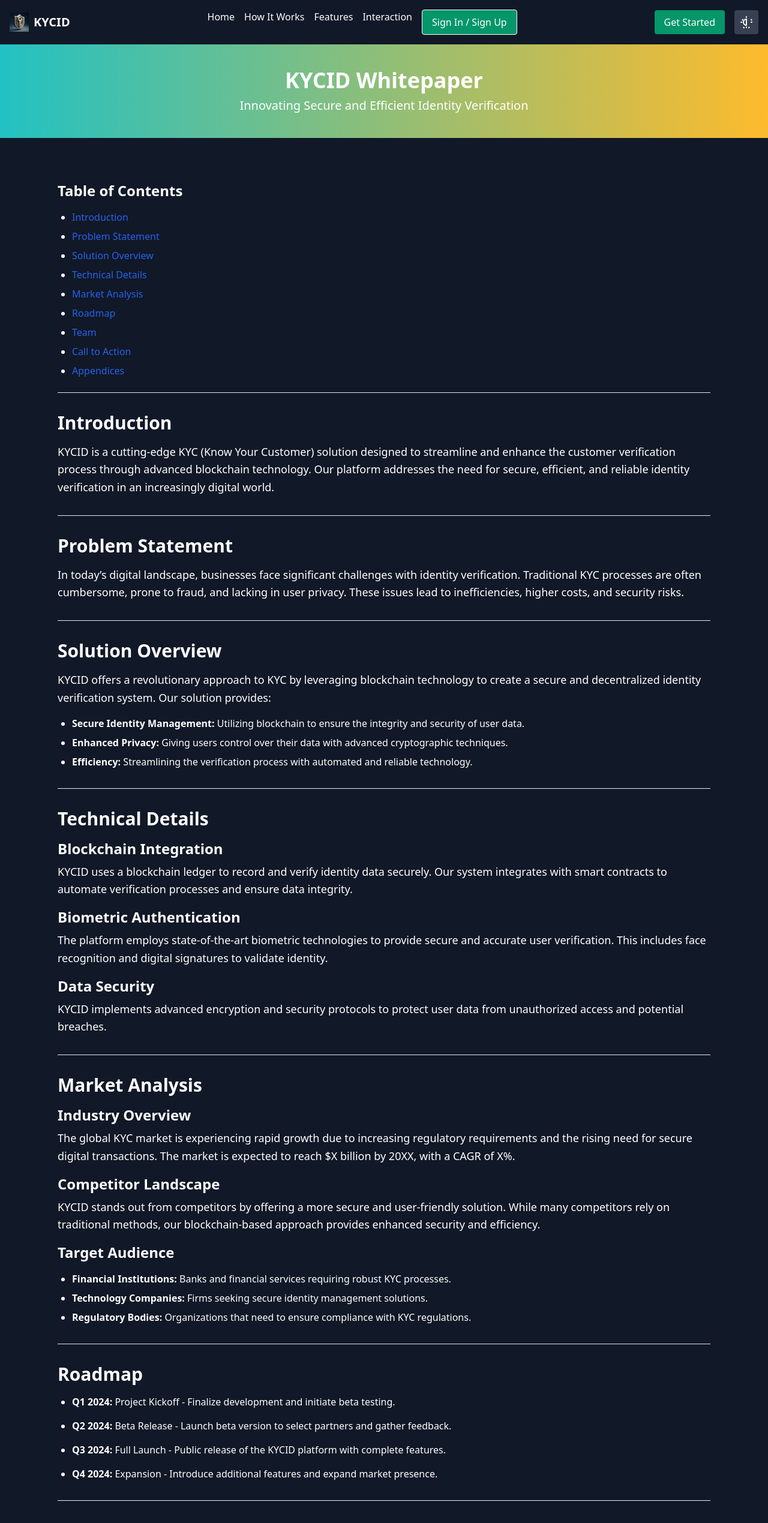
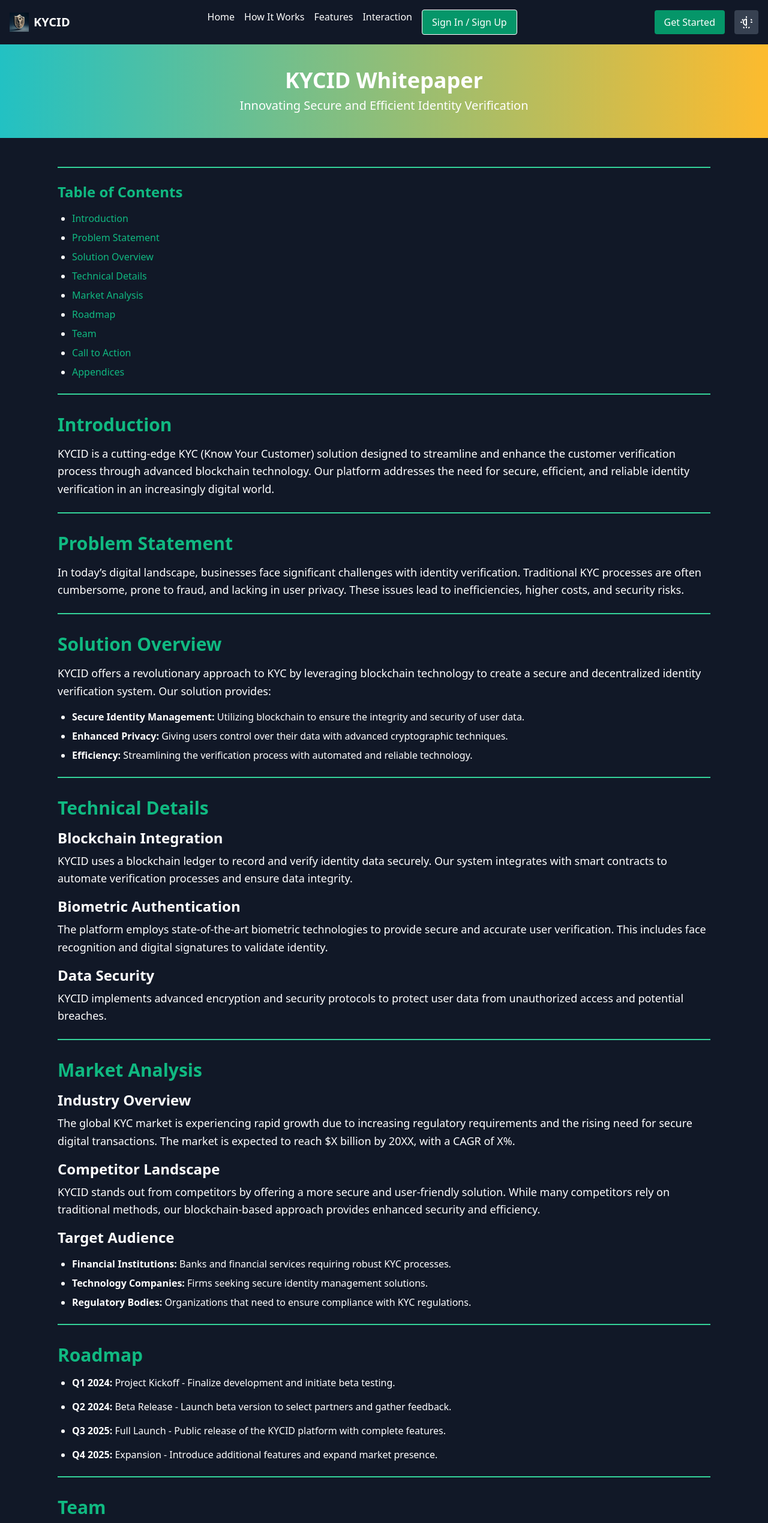
Before and after one commit to OsuwoJr/kycid, a SvelteKit app: page /whitepaper in a window 1280 px wide. Shown: the top 2539 px of the page at 60% size. Built offline with nearby package versions, Linux system fonts and the light colour scheme.

Commit message:
fix +page.svelte hs

```diff
--- a/src/routes/documentation/+page.svelte
+++ b/src/routes/documentation/+page.svelte
@@ -13,7 +13,7 @@
 <main class="bg-gray-900 text-white min-h-screen">
     <div class="bg-gray-800 p-6 flex flex-col items-center">
         <nav class="container mx-auto flex flex-col items-start">
-            <a href="/" class="text-xl font-bold text-emerald-500 mb-4">KYCID</a>
+            <a href="/" class="text-xl font-bold text-emerald-500 mb-4">KYCID DOCUMENTATION</a>
             <ul class="flex flex-col space-y-4">
                 <li><a href="#introduction" class="text-emerald-500 hover:text-emerald-400">Introduction</a></li>
                 <li><a href="#getting-started" class="text-emerald-500 hover:text-emerald-400">Getting Started</a></li>
--- a/src/routes/whitepaper/+page.svelte
+++ b/src/routes/whitepaper/+page.svelte
@@ -4,11 +4,13 @@
 
   <style>
     .whitepaper-header {
-      background: linear-gradient(90deg, rgba(34,193,195,1) 0%, rgba(253,187,45,1) 100%);
+      background: linear-gradient(90deg, rgba(34,193,195,1) 0%, hwb(41 18% 1%) 100%);
       color: #fff;
     }
     .whitepaper-section {
-      border-bottom: 1px solid #e5e7eb;
+      border-top: 2px solid #34D399;
+      padding-bottom: 0.5rem;
+      margin-bottom: 1rem;
     }
   </style>
 
@@ -24,37 +26,37 @@
       <div class="container mx-auto">
         <!-- Table of Contents -->
         <nav class="whitepaper-section py-6">
-          <h2 class="text-2xl font-bold mb-4">Table of Contents</h2>
+          <h2 class="text-2xl font-bold mb-4 text-emerald-500">Table of Contents</h2>
           <ul class="list-disc pl-6 space-y-2">
-            <li><a href="#introduction" class="text-blue-600 hover:underline">Introduction</a></li>
-            <li><a href="#problem-statement" class="text-blue-600 hover:underline">Problem Statement</a></li>
-            <li><a href="#solution-overview" class="text-blue-600 hover:underline">Solution Overview</a></li>
-            <li><a href="#technical-details" class="text-blue-600 hover:underline">Technical Details</a></li>
-            <li><a href="#market-analysis" class="text-blue-600 hover:underline">Market Analysis</a></li>
-            <li><a href="#roadmap" class="text-blue-600 hover:underline">Roadmap</a></li>
-            <li><a href="#team" class="text-blue-600 hover:underline">Team</a></li>
-            <li><a href="#call-to-action" class="text-blue-600 hover:underline">Call to Action</a></li>
-            <li><a href="#appendices" class="text-blue-600 hover:underline">Appendices</a></li>
+            <li><a href="#introduction" class="text-emerald-500 hover:text-emerald-400">Introduction</a></li>
+            <li><a href="#problem-statement" class="text-emerald-500 hover:text-emerald-400">Problem Statement</a></li>
+            <li><a href="#solution-overview" class="text-emerald-500 hover:text-emerald-400">Solution Overview</a></li>
+            <li><a href="#technical-details" class="text-emerald-500 hover:text-emerald-400">Technical Details</a></li>
+            <li><a href="#market-analysis" class="text-emerald-500 hover:text-emerald-400">Market Analysis</a></li>
+            <li><a href="#roadmap" class="text-emerald-500 hover:text-emerald-400">Roadmap</a></li>
+            <li><a href="#team" class="text-emerald-500 hover:text-emerald-400">Team</a></li>
+            <li><a href="#call-to-action" class="text-emerald-500 hover:text-emerald-400">Call to Action</a></li>
+            <li><a href="#appendices" class="text-emerald-500 hover:text-emerald-400">Appendices</a></li>
           </ul>
         </nav>
 
         <!-- Sections -->
         <section id="introduction" class="whitepaper-section py-8">
-          <h2 class="text-3xl font-bold mb-4">Introduction</h2>
+          <h2 class="text-3xl font-bold text-emerald-500 mb-4">Introduction</h2>
           <p class="text-lg leading-relaxed">
             KYCID is a cutting-edge KYC (Know Your Customer) solution designed to streamline and enhance the customer verification process through advanced blockchain technology. Our platform addresses the need for secure, efficient, and reliable identity verification in an increasingly digital world.
           </p>
         </section>
 
         <section id="problem-statement" class="whitepaper-section py-8">
-          <h2 class="text-3xl font-bold mb-4">Problem Statement</h2>
+          <h2 class="text-3xl font-bold mb-4 text-emerald-500">Problem Statement</h2>
           <p class="text-lg leading-relaxed">
             In today’s digital landscape, businesses face significant challenges with identity verification. Traditional KYC processes are often cumbersome, prone to fraud, and lacking in user privacy. These issues lead to inefficiencies, higher costs, and security risks.
           </p>
         </section>
 
         <section id="solution-overview" class="whitepaper-section py-8">
-          <h2 class="text-3xl font-bold mb-4">Solution Overview</h2>
+          <h2 class="text-3xl font-bold mb-4 text-emerald-500">Solution Overview</h2>
           <p class="text-lg leading-relaxed">
             KYCID offers a revolutionary approach to KYC by leveraging blockchain technology to create a secure and decentralized identity verification system. Our solution provides:
           </p>
@@ -66,7 +68,7 @@
         </section>
 
         <section id="technical-details" class="whitepaper-section py-8">
-          <h2 class="text-3xl font-bold mb-4">Technical Details</h2>
+          <h2 class="text-3xl font-bold mb-4 text-emerald-500">Technical Details</h2>
           <h3 class="text-2xl font-semibold mb-2">Blockchain Integration</h3>
           <p class="text-lg leading-relaxed">
             KYCID uses a blockchain ledger to record and verify identity data securely. Our system integrates with smart contracts to automate verification processes and ensure data integrity.
@@ -82,7 +84,7 @@
         </section>
 
         <section id="market-analysis" class="whitepaper-section py-8">
-          <h2 class="text-3xl font-bold mb-4">Market Analysis</h2>
+          <h2 class="text-3xl font-bold mb-4 text-emerald-500">Market Analysis</h2>
           <h3 class="text-2xl font-semibold mb-2">Industry Overview</h3>
           <p class="text-lg leading-relaxed">
             The global KYC market is experiencing rapid growth due to increasing regulatory requirements and the rising need for secure digital transactions. The market is expected to reach $X billion by 20XX, with a CAGR of X%.
@@ -100,17 +102,17 @@
         </section>
 
         <section id="roadmap" class="whitepaper-section py-8">
-          <h2 class="text-3xl font-bold mb-4">Roadmap</h2>
+          <h2 class="text-3xl font-bold mb-4 text-emerald-500">Roadmap</h2>
           <ul class="list-disc pl-6 space-y-4">
             <li><strong>Q1 2024:</strong> Project Kickoff - Finalize development and initiate beta testing.</li>
             <li><strong>Q2 2024:</strong> Beta Release - Launch beta version to select partners and gather feedback.</li>
-            <li><strong>Q3 2024:</strong> Full Launch - Public release of the KYCID platform with complete features.</li>
-            <li><strong>Q4 2024:</strong> Expansion - Introduce additional features and expand market presence.</li>
+            <li><strong>Q3 2025:</strong> Full Launch - Public release of the KYCID platform with complete features.</li>
+            <li><strong>Q4 2025:</strong> Expansion - Introduce additional features and expand market presence.</li>
           </ul>
         </section>
 
         <section id="team" class="whitepaper-section py-8">
-          <h2 class="text-3xl font-bold mb-4">Team</h2>
+          <h2 class="text-3xl font-bold mb-4 text-emerald-500">Team</h2>
           <h3 class="text-2xl font-semibold mb-2">Leadership</h3>
           <ul class="list-disc pl-6 space-y-2">
             <li><strong>CEO:</strong> [John], an expert in blockchain technology with a track record of successful startups.</li>
@@ -125,25 +127,30 @@
         </section>
 
         <section id="call-to-action" class="whitepaper-section py-8">
-          <h2 class="text-3xl font-bold mb-4">Call to Action</h2>
+          <h2 class="text-3xl font-bold mb-4 text-emerald-500">Call to Action</h2>
           <p class="text-lg leading-relaxed">
             We invite investors, partners, and potential users to join us in revolutionizing the KYC process. Contact us to learn more about KYCID, schedule a demo, or explore partnership opportunities.
           </p>
           <div class="mt-6">
-            <a href="mailto:contact@kycid.com" class="bg-emarald-700 text-white py-2 px-4 rounded-md shadow-md hover:bg-emerald-400 transition duration-300">Contact Us</a>
-            <a href="https://proof-sigma.vercel.app/" class="ml-4 bg-gray-800 text-white py-2 px-4 rounded-md shadow-md hover:bg-gray-900 transition duration-300">Visit Our Website</a>
+            <a href="/contact" class="bg-emarald-700 text-white py-2 px-4 rounded-md shadow-md bg-emerald-500 hover:bg-emerald-400 transition duration-300">Contact Us</a>
+            <a href="https://proof-sigma.vercel.app/" class="ml-4 bg-emerald-500 text-white py-2 px-4 rounded-md shadow-md hover:bg-emerald-400 transition duration-300">Visit Our Website</a>
           </div>
         </section>
 
         <section id="appendices" class="whitepaper-section py-8">
-          <h2 class="text-3xl font-bold mb-4">Appendices</h2>
-          <h3 class="text-2xl font-semibold mb-2">Technical Whitepaper</h3>
+          <h2 class="text-3xl font-bold mb-4 text-emerald-500">Appendices</h2>
+          <h3 class="text-2xl font-semibold  mb-2 ">Technical Whitepaper</h3>
           <p class="text-lg leading-relaxed">
-            Detailed technical documentation and system architecture.
+            <a href="/documentation" class="hover:text-emerald-400">
+              Detailed technical documentation and system architecture.
+            </a>
+
           </p>
           <h3 class="text-2xl font-semibold mb-2 mt-4">Compliance Documents</h3>
           <p class="text-lg leading-relaxed">
-            Information on regulatory compliance and data protection measures.
+            <a href="/terms" class="hover:text-emerald-400">Information on regulatory compliance </a>
+            and <a href="/privacy" class="hover:text-emerald-400">data protection measures</a>
+            .
           </p>
         </section>
       </div>
```
Also changed, not shown: src/routes/roadmap/+page.svelte (+6 -6 lines).
